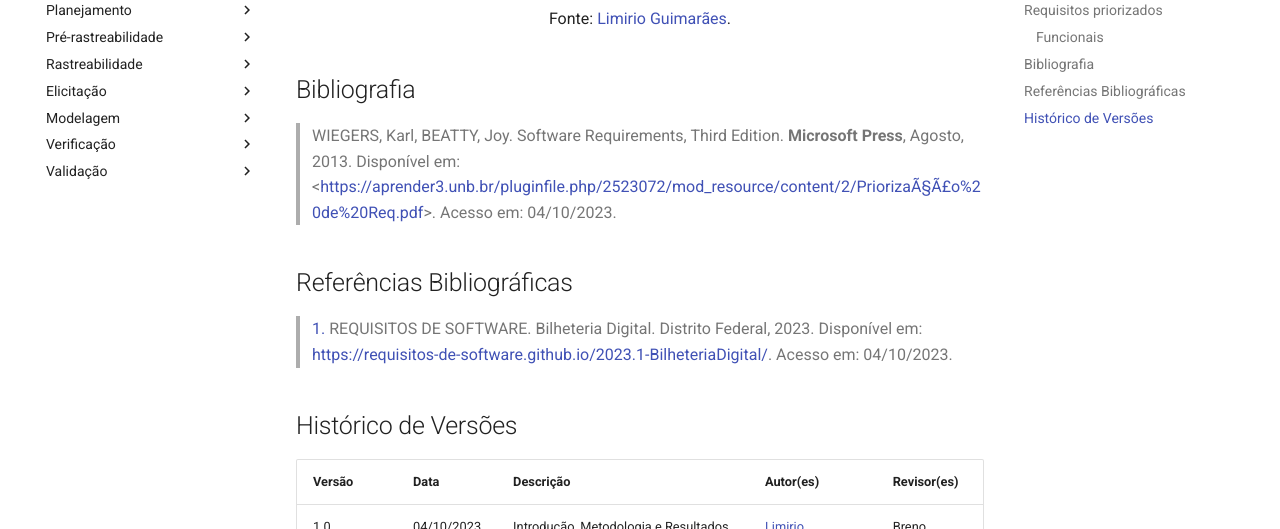
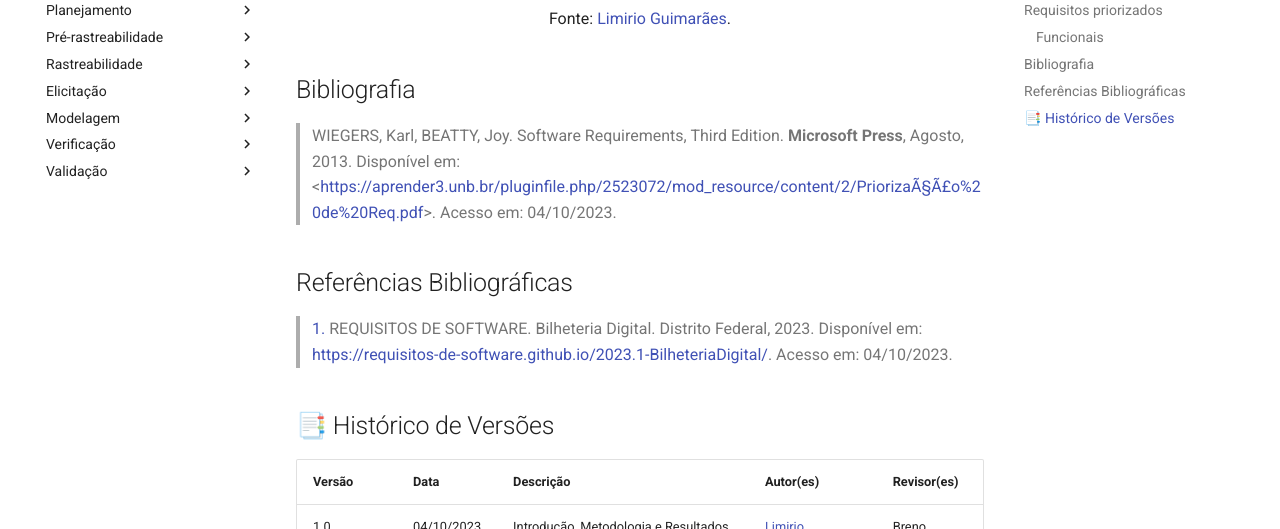
Before and after one commit to Requisitos-de-Software/2023.2-Carteira_Digital_de_Transito, an MkDocs documentation site: the page built from docs/elicitação/priorização/100.md, in a window 1280 px wide and 900 px high, scrolled down 2351 px. Shown: the part 179-708 px from the top of the window. Built offline with MkDocs 1.6.1 and Material for MkDocs 9.7.7, drawn with Linux system fonts in a browser that asks for light colours.

Commit message:
Update 100.md

```diff
--- a/docs/elicitação/priorização/100.md
+++ b/docs/elicitação/priorização/100.md
@@ -82,7 +82,7 @@ A Tabela 2 demonstra a versão final dos requisitos funcionais avaliados conform
 
 > <a id=“RP1” href=“#TEC1”>1.</a> REQUISITOS DE SOFTWARE. Bilheteria Digital. Distrito Federal, 2023. Disponível em: <https://requisitos-de-software.github.io/2023.1-BilheteriaDigital/>. Acesso em: 04/10/2023.
 
-## Histórico de Versões
+## 📑 Histórico de Versões
 
 Versão  | Data | Descrição | Autor(es) | Revisor(es)
 ---------- | -----  | ------ | ---------- | ----------
```
